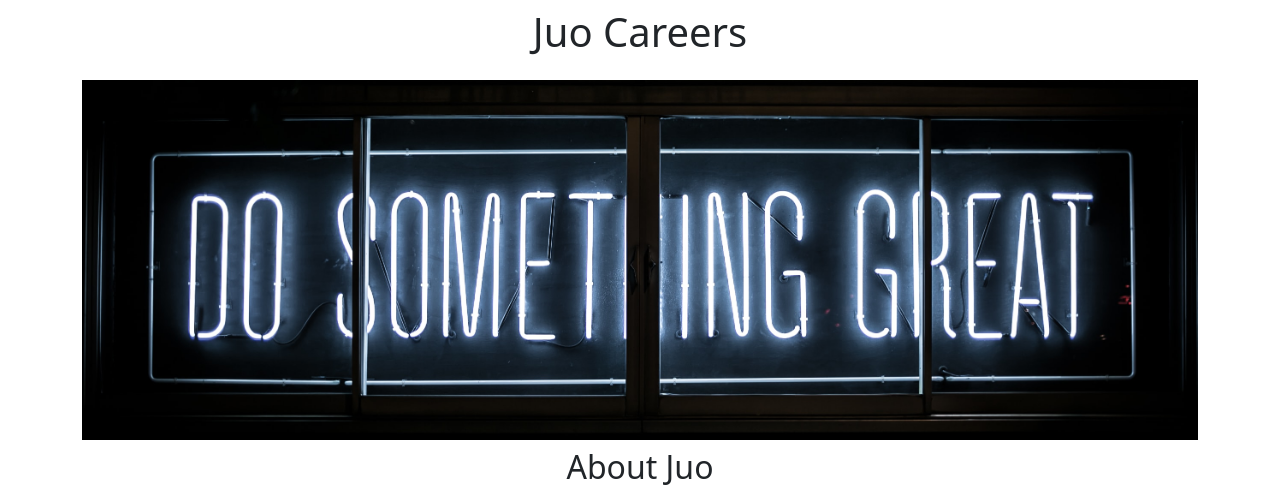
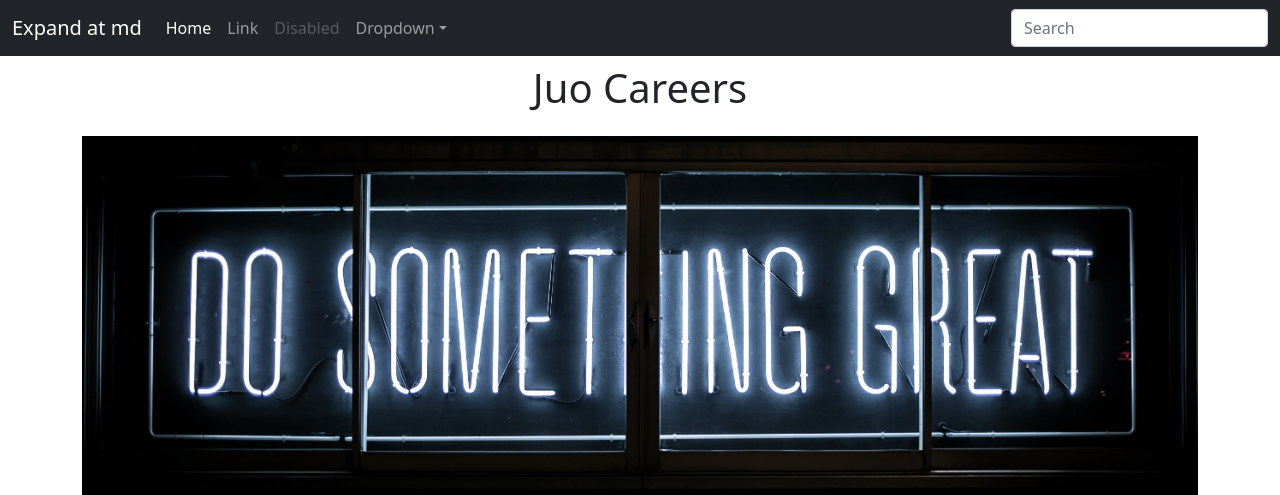
Before and after one commit to Rotinuel/juo, a Flask app: page / in a window 1280 px wide. Shown: the top 495 px of the page. Run offline with Flask 2, Linux system fonts and the light colour scheme.

Commit message:
navbar added

```diff
--- a/templates/home.html
+++ b/templates/home.html
@@ -21,6 +21,7 @@
     </style>
   </head>
   <body>
+    {% include 'nav.html' %}
     <div class="container">
       <h1 class="text-center mt-2 mb-4">{{ company_name }} Careers</h1>
       <img class="img-fluid" id="banner" src="static/banner.jpeg" />
--- /dev/null
+++ b/templates/nav.html
@@ -0,0 +1,33 @@
+<nav class="navbar navbar-expand-md navbar-dark bg-dark" aria-label="Fourth navbar example">
+    <div class="container-fluid">
+      <a class="navbar-brand" href="#">Expand at md</a>
+      <button class="navbar-toggler" type="button" data-bs-toggle="collapse" data-bs-target="#navbarsExample04" aria-controls="navbarsExample04" aria-expanded="false" aria-label="Toggle navigation">
+        <span class="navbar-toggler-icon"></span>
+      </button>
+
+      <div class="collapse navbar-collapse" id="navbarsExample04">
+        <ul class="navbar-nav me-auto mb-2 mb-md-0">
+          <li class="nav-item">
+            <a class="nav-link active" aria-current="page" href="#">Home</a>
+          </li>
+          <li class="nav-item">
+            <a class="nav-link" href="#">Link</a>
+          </li>
+          <li class="nav-item">
+            <a class="nav-link disabled">Disabled</a>
+          </li>
+          <li class="nav-item dropdown">
+            <a class="nav-link dropdown-toggle" href="#" data-bs-toggle="dropdown" aria-expanded="false">Dropdown</a>
+            <ul class="dropdown-menu">
+              <li><a class="dropdown-item" href="#">Action</a></li>
+              <li><a class="dropdown-item" href="#">Another action</a></li>
+              <li><a class="dropdown-item" href="#">Something else here</a></li>
+            </ul>
+          </li>
+        </ul>
+        <form role="search">
+          <input class="form-control" type="search" placeholder="Search" aria-label="Search">
+        </form>
+      </div>
+    </div>
+  </nav>
```
